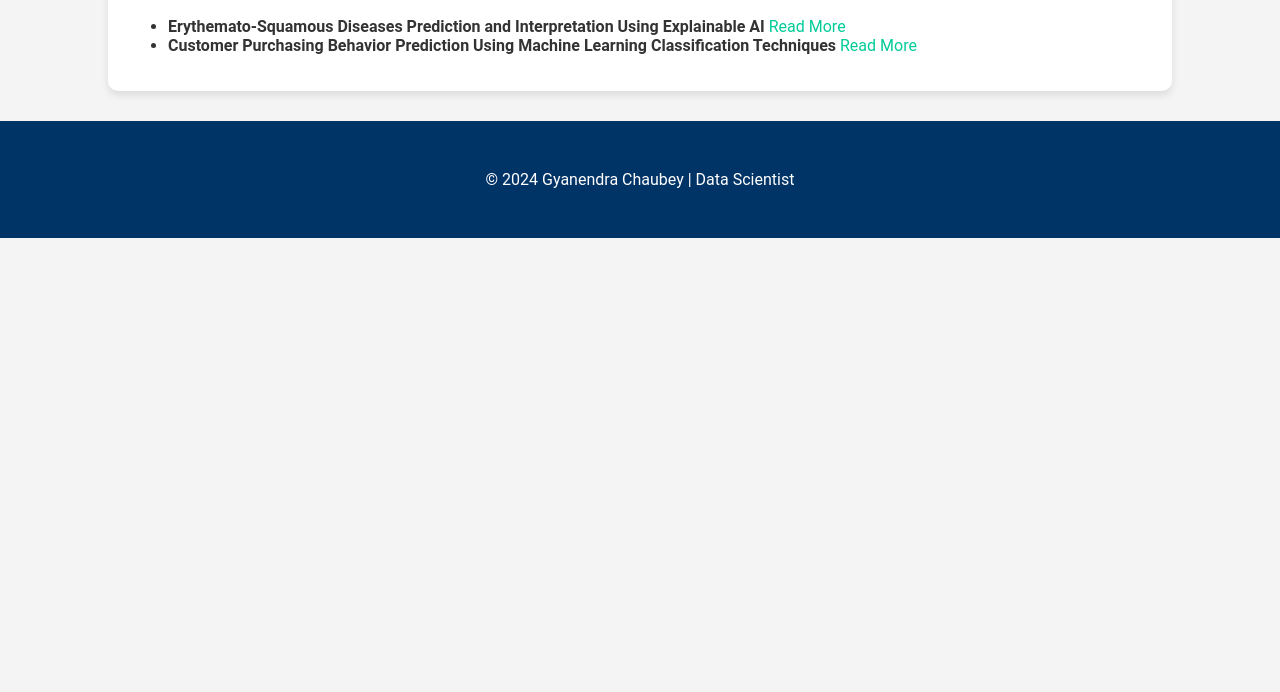
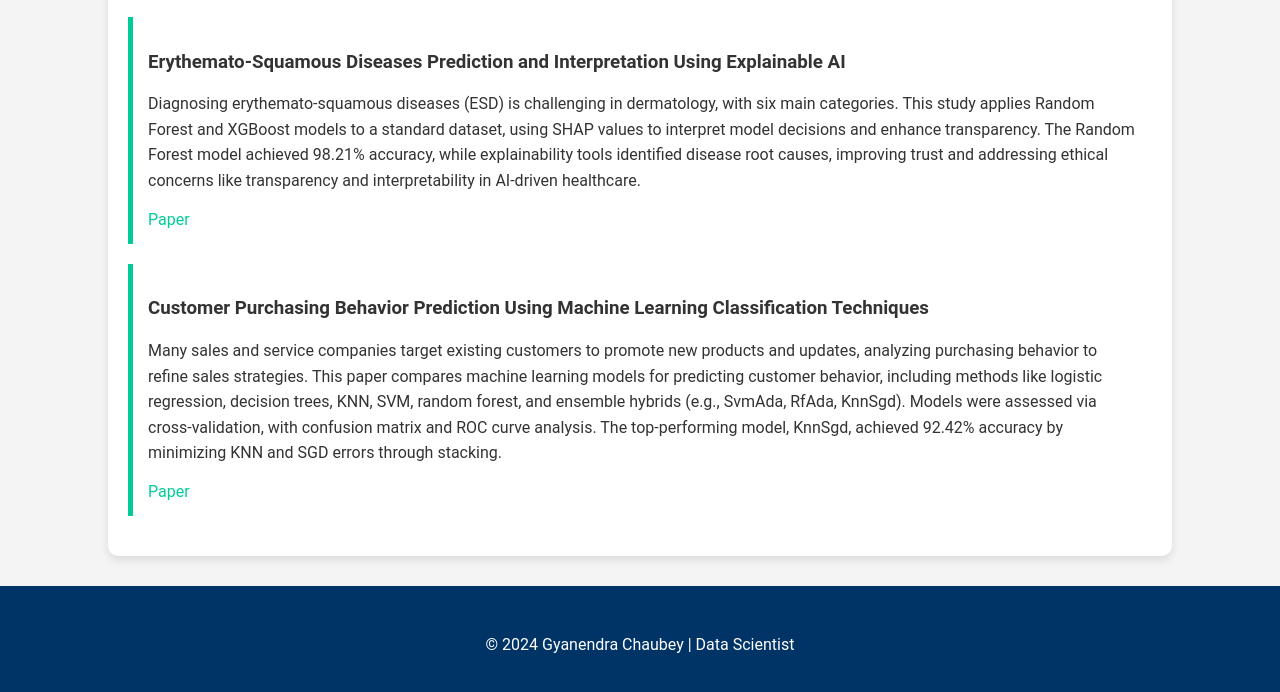
Before and after one commit to GyanendraChaubey/portfolio, a plain HTML site: page publications.html in a window 1280 px wide. Shown: the part 192-884 px from the top of the page. Before the commit the page ends 800 px from the top, so only its background shows below. Drawn offline with Linux system fonts and the light colour scheme.

Commit message:
updated publications

```diff
--- a/publications.html
+++ b/publications.html
@@ -19,17 +19,20 @@
     </header>
     <section id="publications">
         <h2>Publications</h2>
-        <ul>
-            <li>
-                <strong>Erythemato-Squamous Diseases Prediction and Interpretation Using Explainable AI</strong>
-                <a href="https://doi.org/10.1080/03772063.2022.2114953">Read More</a>
-            </li>
-            <li>
-                <strong>Customer Purchasing Behavior Prediction Using Machine Learning Classification Techniques</strong>
-                <a href="https://doi.org/10.1007/s12652-022-03837-6">Read More</a>
-            </li>
-            <!-- Add more publications -->
-        </ul>
+        <div class="project-card">
+            <h3>Erythemato-Squamous Diseases Prediction and Interpretation Using Explainable AI</h3>
+            <p>Diagnosing erythemato-squamous diseases (ESD) is challenging in dermatology, with six main categories.
+                This study applies Random Forest and XGBoost models to a standard dataset, using SHAP values to interpret model decisions and enhance transparency.
+                The Random Forest model achieved 98.21% accuracy, while explainability tools identified disease root causes, improving trust and addressing ethical concerns like transparency and interpretability in AI-driven healthcare.</p>
+            <a href="https://doi.org/10.1080/03772063.2022.2114953">Paper</a>
+        </div>
+        <div class="project-card">
+            <h3>Customer Purchasing Behavior Prediction Using Machine Learning Classification Techniques</h3>
+            <p>Many sales and service companies target existing customers to promote new products and updates, analyzing purchasing behavior to refine sales strategies.
+                This paper compares machine learning models for predicting customer behavior, including methods like logistic regression, decision trees, KNN, SVM, random forest, and ensemble hybrids (e.g., SvmAda, RfAda, KnnSgd). Models were assessed via cross-validation, with confusion matrix and ROC curve analysis.
+                The top-performing model, KnnSgd, achieved 92.42% accuracy by minimizing KNN and SGD errors through stacking.</p>
+            <a href="https://doi.org/10.1007/s12652-022-03837-6">Paper</a>
+        </div>
     </section>
     <footer>
         <p>© 2024 Gyanendra Chaubey | Data Scientist</p>
```
